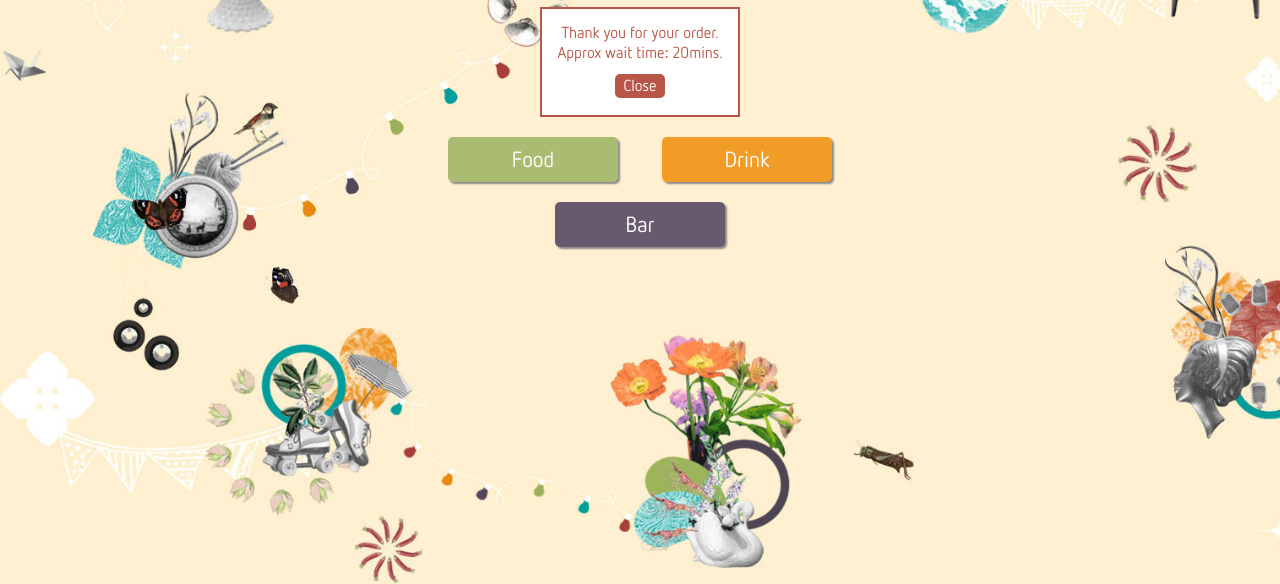
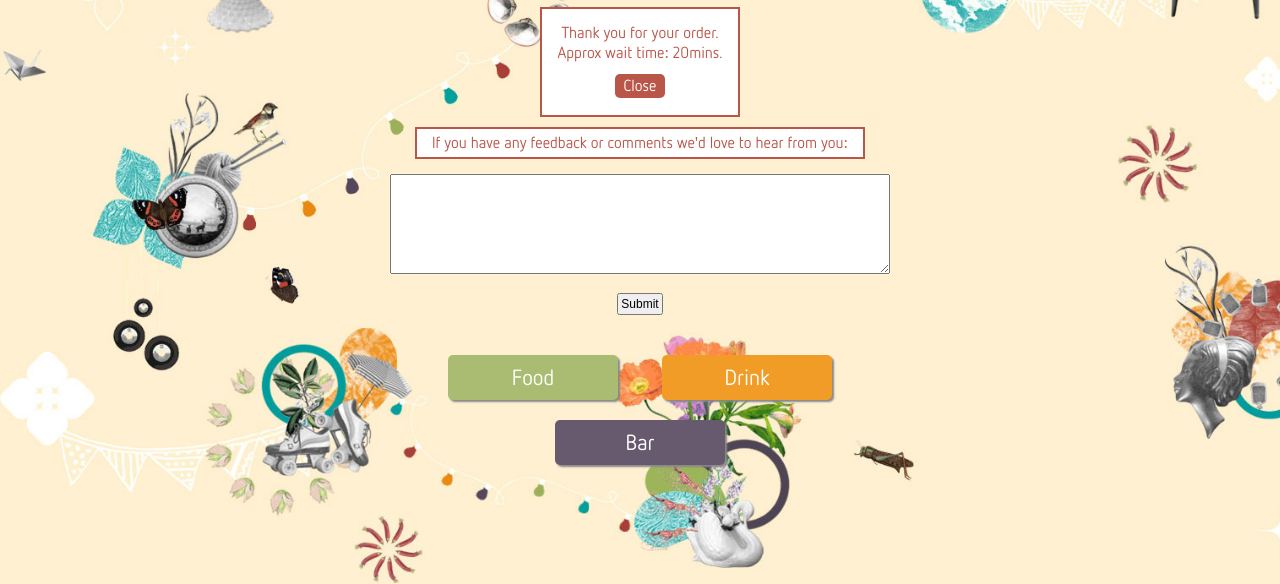
Before and after one commit to kschapman/southern_cross, a plain HTML site: page complete.html in a window 1280 px wide. Shown: the part 216-800 px from the top of the page. Drawn offline with nearby package versions, Linux system fonts and the light colour scheme.

Commit message:
added feedback form

```diff
--- a/complete.html
+++ b/complete.html
@@ -52,6 +52,14 @@
         <div class="waiter-called-btn">
           <p>Close</p>
         </div>
+      </div>
+
+      <div class="feedback">
+        <form>
+          <p class="feedback-text">If you have any feedback or comments we'd love to hear from you:</p><br>
+          <textarea id='comment'></textarea><br><br>
+          <input type='submit' class="submit_btn" value='Submit'/>
+        </form>
       </div>
 
       <div class="buttons">
--- a/js/script.js
+++ b/js/script.js
@@ -1,6 +1,6 @@
 $(document).ready(function(){
 
-// CART
+//CART
   $(".cart-icon").click(function(){
     $('#cart').show();
   });
--- a/scss/style.scss
+++ b/scss/style.scss
@@ -102,8 +102,6 @@ body {
 	}
 
 }
-
-
 
 /*-----------------BUTTONS/CART-ICON----------------*/
 
@@ -436,7 +434,49 @@ body {
 			margin-top: 15px;
 		}
 	}
+
+	.feedback {
+	  margin-top: 10px;
+
+		form {
+		  text-align: center;
+		}
+
+		.feedback-text {
+		  background-color: white;
+		  padding: 5px;
+		  color: #ba5549;
+		  width: 450px;
+		  margin-left: auto;
+		  margin-right: auto;
+		  border: 2px solid #ba5549;
+		}
+
+		#comment {
+		  width: 500px;
+		  height: 100px;
+		}
+
+		.submit_btn {
+			margin-bottom: 20px;
+		  padding: 2px;
+			font-size: 12px;
+		}
+
+		@media only screen and (max-width: 535px) {
+			#comment {
+				width: 88%;
+			}
+
+			.feedback-text {
+				width: 350px;
+			}
+		}
+	}
 }
+
+
+
 
 /*----------------KEY/ITEMS---------------*/
 
```
Also changed, not shown: css/style.css, 1 other file.
